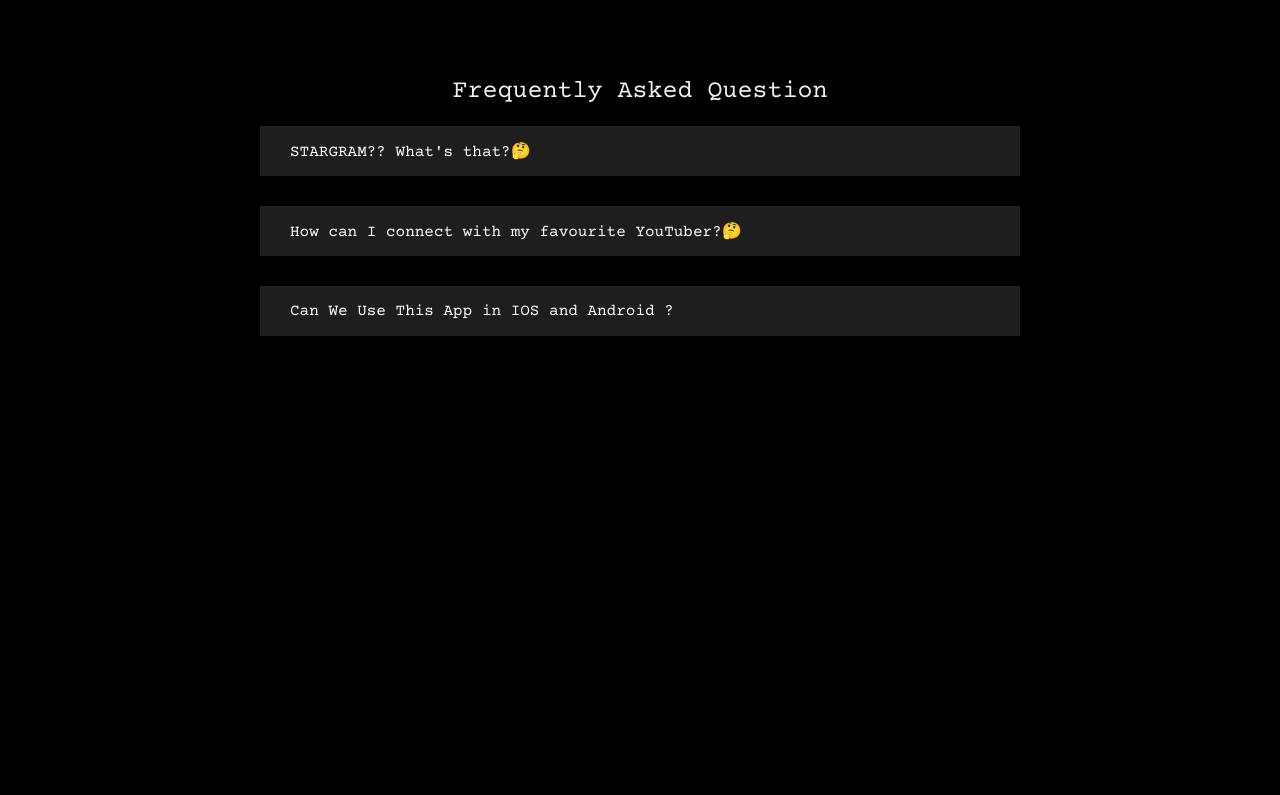
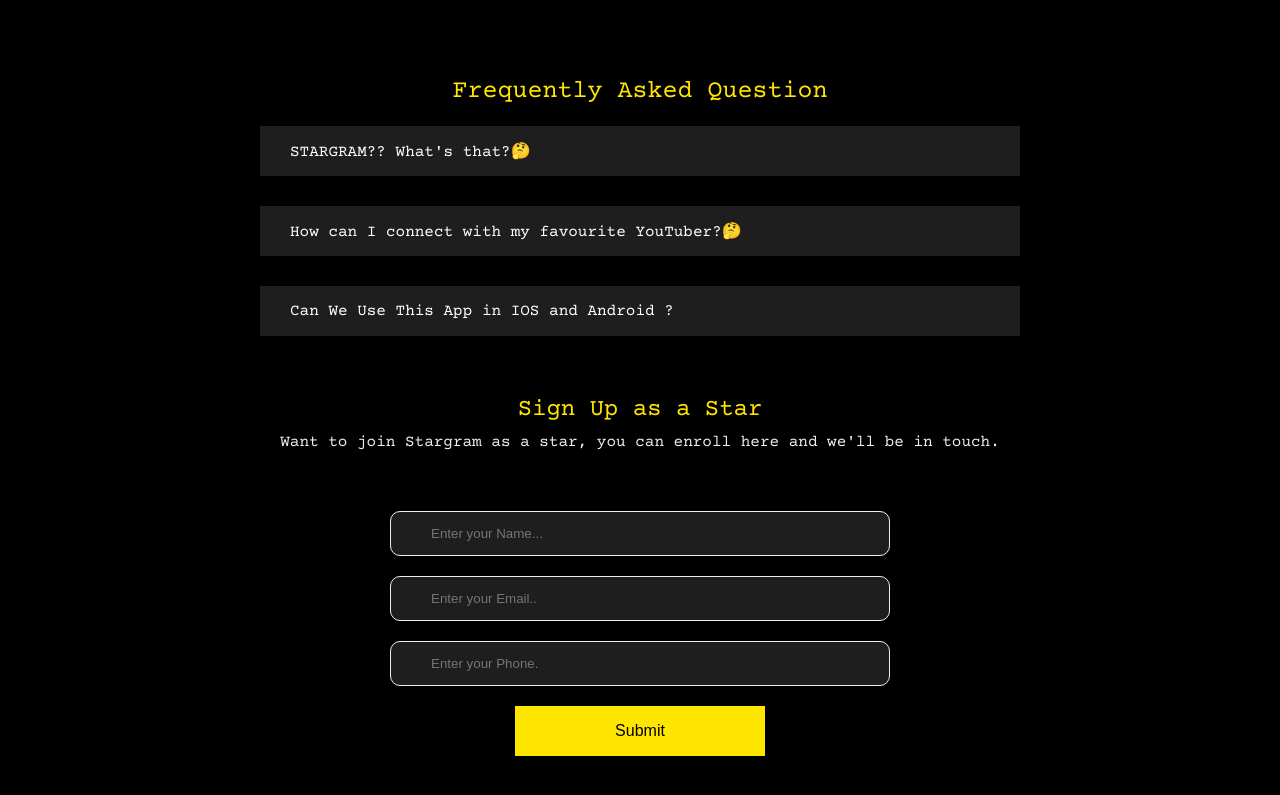
Before and after one commit to savadMKD/Stargram, a plain HTML site: page index.html in a window 1280 px wide. Shown: the part 1471-2266 px from the top of the page. Before the commit the page ends 1867 px from the top, so only its background shows below. Drawn offline with nearby package versions, Linux system fonts and the light colour scheme.

Commit message:
Completed Contact Section

```diff
--- a/index.html
+++ b/index.html
@@ -21,9 +21,9 @@
       <ul class="navigation">
         <li><a href="#home">Home</a></li>
         <li><a href="#how_to">How To</a></li>
-        <li><a href="#">Testimonials</a></li>
-        <li><a href="#">Faq</a></li>
-        <li><a href="#">Contact</a></li>
+        <li><a href="#testimonial">Testimonials</a></li>
+        <li><a href="#faq">Faq</a></li>
+        <li><a href="#contact">Signup</a></li>
       </ul>
     </header>
     <!-- Navigation Bar End.. -->
@@ -43,7 +43,7 @@
 
     <!-- How To Section Start -->
     <section class="how_to" id="how_to">
-      <div class="how_to_title">How It Works</div>
+      <div class="how_to_title title">How It Works</div>
       <div class="how_it_works">
         <div class="step-1">
           <img src="img/search.svg" alt="Search Image" />
@@ -65,7 +65,7 @@
     <!-- How To Section End -->
 
     <!-- Testimonial Section -->
-    <div class="wrapper">
+    <div class="wrapper" id="testimonial">
       <div class="box">
         <i class="fas fa-quote-left quote"></i>
         <p>
@@ -119,8 +119,8 @@
     </div>
 
     <!-- Faq Section -->
-    <section class="faq_section">
-      <div class="faq_title">Frequently Asked Question</div>
+    <section class="faq_section" id="faq">
+      <div class="faq_title title">Frequently Asked Question</div>
       <details style="color: white">
         <summary>STARGRAM?? What's that?🤔</summary>
         <p>It's a platform to connect with your favourite YouTubers.</p>
@@ -137,6 +137,33 @@
         <p>It's available on app store and play store.</p>
       </details>
     </section>
+
+    <!-- Contact Section -->
+    <section class="contact_section" id="contact">
+      <div class="contact_intro title">
+        <h2>Sign Up as a Star</h2>
+        <p>
+          Want to join Stargram as a star, you can enroll here and we'll be in
+          touch.
+        </p>
+      </div>
+      <div class="contact_form">
+        <form autocomplete="off">
+          <div class="form_group">
+            <input type="text" name="Name" placeholder="Enter your Name..." />
+          </div>
+          <div class="form_group">
+            <input type="email" name="Email" placeholder="Enter your Email.." />
+          </div>
+          <div class="form_group">
+            <input type="number" name="Phone" placeholder="Enter your Phone." />
+          </div>
+          <div class="form_group button">
+            <input type="submit" value="Submit" />
+          </div>
+        </form>
+      </div>
+    </section>
     <script src="script.js"></script>
   </body>
 </html>
--- a/style.css
+++ b/style.css
@@ -19,6 +19,7 @@ body {
   font-family: "Courier Prime", monospace;
   overflow-x: hidden;
   background: var(--background-color);
+  color: var(--primary-color);
 }
 a {
   text-decoration: none;
@@ -197,7 +198,6 @@ header .navigation li a {
 }
 .faq_section .faq_title {
   text-align: center;
-  color: var(--primary-color);
   font-size: 25px;
 }
 .faq_section details {
@@ -222,3 +222,60 @@ header .navigation li a {
   text-align: center;
   padding-left: 30px;
 }
+.title {
+  color: var(--logo-color);
+}
+
+/* Contact Section */
+.contact_section {
+  margin-bottom: 50px;
+}
+.contact_section .contact_intro {
+  text-align: center;
+}
+.contact_section .contact_intro h2 {
+  font-weight: 400;
+}
+.contact_section .contact_intro p {
+  margin-top: 10px;
+  color: var(--primary-color);
+}
+.contact_section .contact_form {
+  text-align: center;
+  margin-top: 50px;
+}
+.contact_section .contact_form .form_group {
+  padding: 10px;
+}
+.contact_section .contact_form .form_group input {
+  height: 45px;
+  width: 500px;
+  background: #1f1e1e;
+  border: 1px solid var(--primary-color);
+  border-radius: 10px;
+  outline: none;
+  padding-left: 20px;
+  color: var(--primary-color);
+}
+.contact_section .contact_form .form_group input::placeholder {
+  padding-left: 20px;
+}
+.contact_section .contact_form .button {
+  text-align: center;
+}
+.contact_section .contact_form .button input {
+  height: 50px;
+  width: 250px;
+  border-radius: initial;
+  background: var(--logo-color);
+  color: var(--background-color);
+  padding-left: initial;
+  outline: none;
+  font-size: 16px;
+  cursor: pointer;
+  border: none;
+  transition: all 0.2s ease-in-out;
+}
+.contact_section .contact_form .button input:hover {
+  width: 300px;
+}
```
